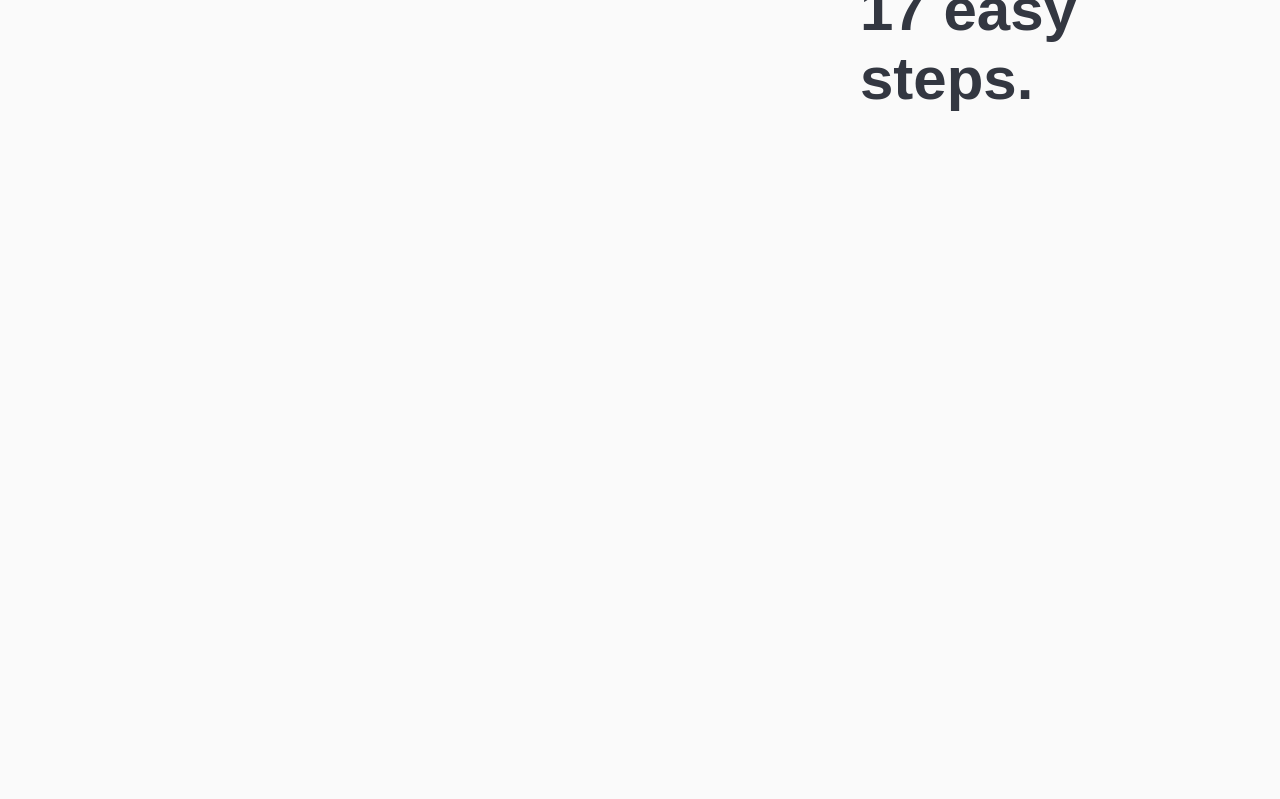
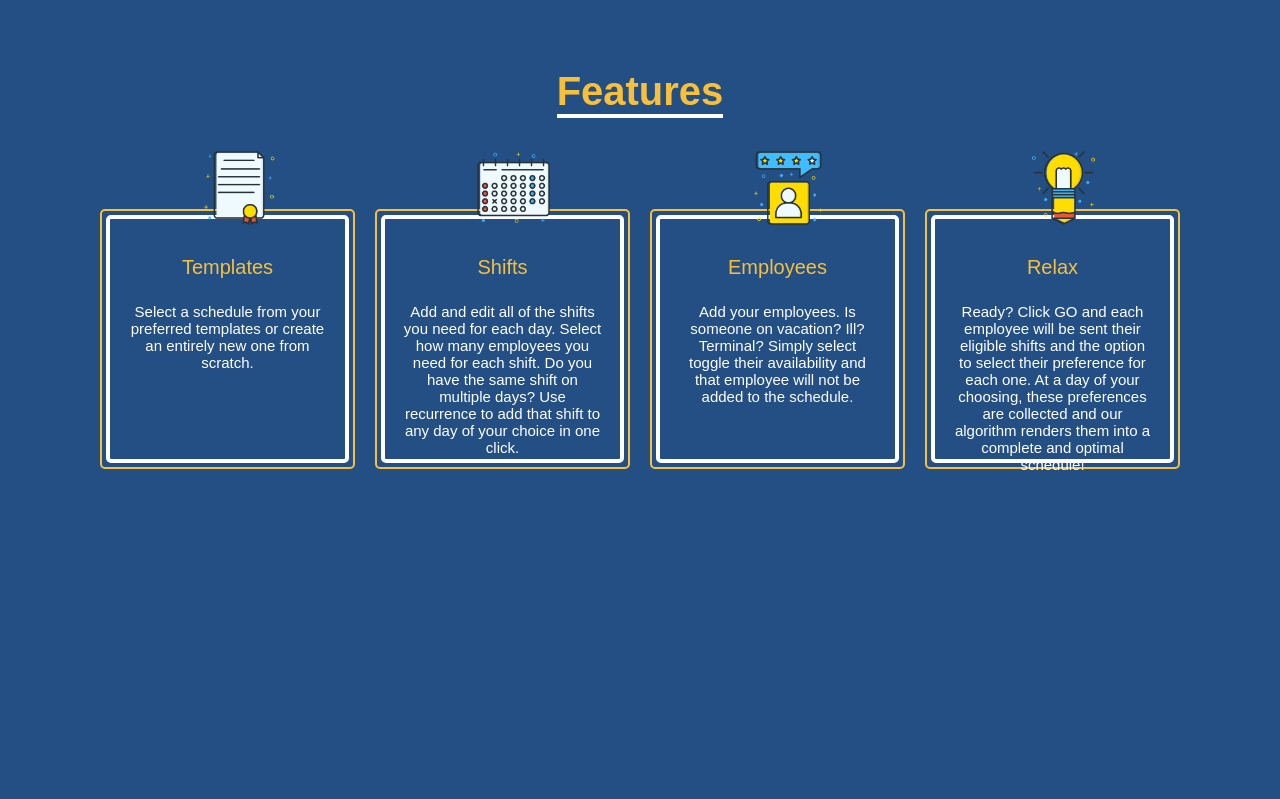
Before and after one commit to AndrewRL/landing_page, a Flask app: page / in a window 1280 px wide. Shown: the part 801-1600 px from the top of the page. Run offline with Flask 2, Linux system fonts and the light colour scheme.

Commit message:
added a bottom piece to the landing page with brief feature descriptions

```diff
--- a/static/landing_page.css
+++ b/static/landing_page.css
@@ -16,7 +16,7 @@ body, html {
 }
 
 .bg-color {
-    background: #fafafa;
+    background: #234f85;
     height: 100%;
     background-position: center;
     background-repeat: no-repeat;
@@ -25,6 +25,15 @@ body, html {
 
 .structure {
     padding: 20px;
+    display: grid;
+    grid-template-columns: repeat(12, 1fr);
+    grid-auto-rows: 50px;
+    grid-gap: 20px;
+}
+
+.secondary-structure {
+    padding-left: 100px;
+    padding-right: 100px;
     display: grid;
     grid-template-columns: repeat(12, 1fr);
     grid-auto-rows: 50px;
@@ -79,6 +88,9 @@ body, html {
     padding-right: 50px;
 }
 
+.left-arrow {
+}
+
 .arrow {
     grid-column: 6 / 8;
     grid-row: 1 / 3;
@@ -113,6 +125,15 @@ body, html {
     padding-left: 30px;
 }
 
+.left-arrow-img {
+    max-height: 120%;
+    padding-left: 30px;
+}
+
+.number {
+    max-height: 20%;
+}
+
 .laptop-screen {
     grid-column: 7 / 11;
     grid-row: 5 / 9;
@@ -137,12 +158,15 @@ body, html {
 }
 
 .title {
-    grid-column: -5 / -1;
-    grid-row: 1 / 2;
-    align-self: center;
-    font-size: 60px;
-    font-weight: bold;
+    grid-column: 6 / 8;
+    grid-row: 2 / 3;
+    align-self: flex-start;
+    justify-self: center;
+    font-size: 40px;
+    font-weight: 550;
     font-family: "Arial", sans-serif;
+    color: #f8bf39;
+    border-bottom: 4px solid #fff;
 }
 
 .signup {
@@ -201,8 +225,56 @@ body, html {
 }
 
 .med-info{
-    grid-column: span 6;
-    grid-row: span 3;
+    position: relative;
+    border: 2px solid #f8bf39;
+    border-radius: 5px;
+    grid-column: span 3;
+    grid-row: 4 / 8;
+    font-size: 15px;
+    font-weight: 450;
+    font-family: "Arial", sans-serif;
+    color: #fff;
+    padding: 20px;
+    align-self: top;
+    justify-self: center;
+    display: grid;
+    grid-template-columns: repeat(3, 1fr);
+    grid-template-rows: repeat(3, 1fr);
+}
+
+.med-info:before {
+    background: none;
+    border: 4px solid #fff;
+    border-radius: 5px;
+    content: "";
+    position: absolute;
+    top: 4px;
+    left: 4px;
+    right: 4px;
+    bottom: 4px;
+}
+
+.icon {
+    z-index: 10;
+    grid-column: span 3;
+    grid-row: 3 / 4;
+    padding-left: 100px;
+    padding-top: 10px;
+}
+
+.icon-img {
+    max-width: 50%;
+}
+
+.med-info p {
+    margin: 0 !important;
+    grid-column: span 3;
+    grid-row: 2 / 4;
+    align-self: flex-start;
+    justify-self: center;
+    text-align: center;
+    padding-left: 5px;
+    padding-right: 5px;
 }
 
 .big-info {
@@ -214,3 +286,12 @@ body, html {
     grid-column: span 12;
     grid-row: span 2;
 }
+
+.head {
+    grid-column: span 3;
+    grid-row: 1 / 2;
+    font-size: 20px;
+    align-self: center;
+    justify-self: center;
+    color: #f8bf39;
+}
--- a/templates/landing_page.html
+++ b/templates/landing_page.html
@@ -73,9 +73,73 @@
     -->
 </div>
 <div class="bg-color normal-text">
-    <div class="structure">
-        <div class="title">17 easy steps.</div>
+    <div class="secondary-structure">
+
+        <div class="title">
+            Features
+        </div>
+
+        <div class="med-info">
+            <div class="head">
+                Templates
+            </div>
+            <p>
+                Select a schedule from your preferred templates or create an entirely new one from scratch.
+            </p>
+        </div>
+
+        <div class="med-info">
+            <div class="head">
+                Shifts
+            </div>
+            <p>
+                Add and edit all of the shifts you need for each day. Select how many employees you need for each shift.
+                Do you have the same shift on multiple days? Use recurrence to add that shift to any day of your choice
+                in one click.
+            </p>
+        </div>
+
+        <div class="med-info">
+            <div class="head">
+                Employees
+            </div>
+            <p>
+                Add your employees. Is someone on vacation? Ill? Terminal? Simply select toggle their availability
+                and that employee will not be added to the schedule.
+            </p>
+        </div>
+
+        <div class="med-info">
+            <div class="head">
+                Relax
+            </div>
+            <p>
+                Ready? Click GO and each employee will be sent their eligible shifts
+                and the option to select their preference for each one. At a day of your choosing,
+                these preferences are collected and our algorithm renders them into a complete and optimal schedule!
+            </p>
+        </div>
+
+        <div class="icon">
+            <img src="static/select_schedule.png" class="icon-img">
+        </div>
+        <div class="icon">
+            <img src="static/select_shifts.png" class="icon-img">
+        </div>
+        <div class="icon">
+            <img src="static/select_prefs.png" class="icon-img">
+        </div>
+        <div class="icon">
+            <img src="static/create_schedule.png" class="icon-img">
+        </div>
+
+        <!--
+        <div class="left-arrow">
+            <img class="left-arrow-img" src="static/arrow_left.png">
+        </div>
+        <div class="title">4 easy steps.</div>
+        -->
+
     </div>
-
 </div>
 {% endblock content %}
```
Also changed, not shown: static/arrow_left.png (added), static/create_schedule.png (added), static/four.png (added), static/four_teal.png (added), static/one.png (added), static/one_teal.png (added), static/select_prefs.png (added), static/select_schedule.png (added), static/select_shifts.png (added), static/three.png (added), static/three_teal.png (added), static/two.png (added), static/two_teal.png (added).
